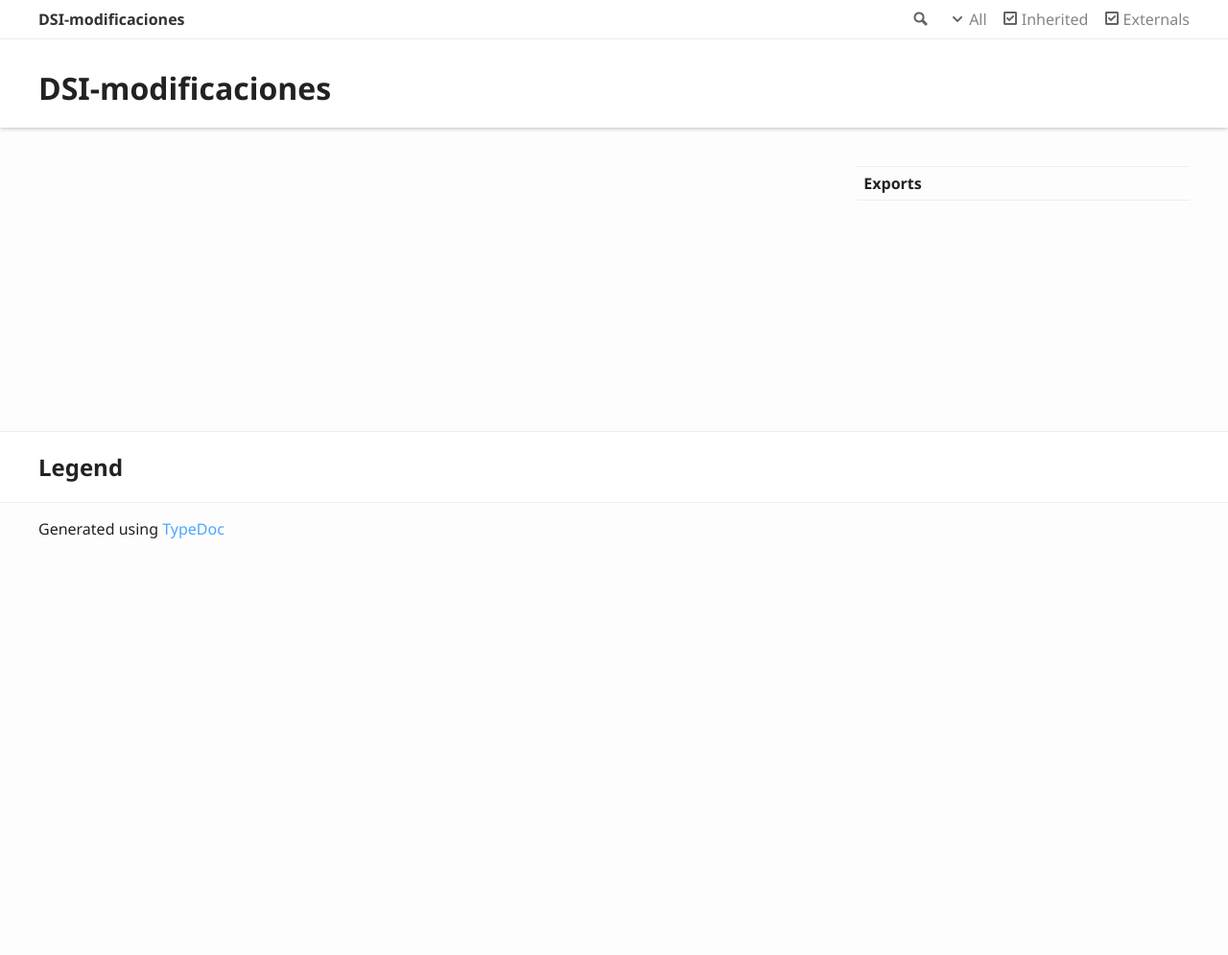
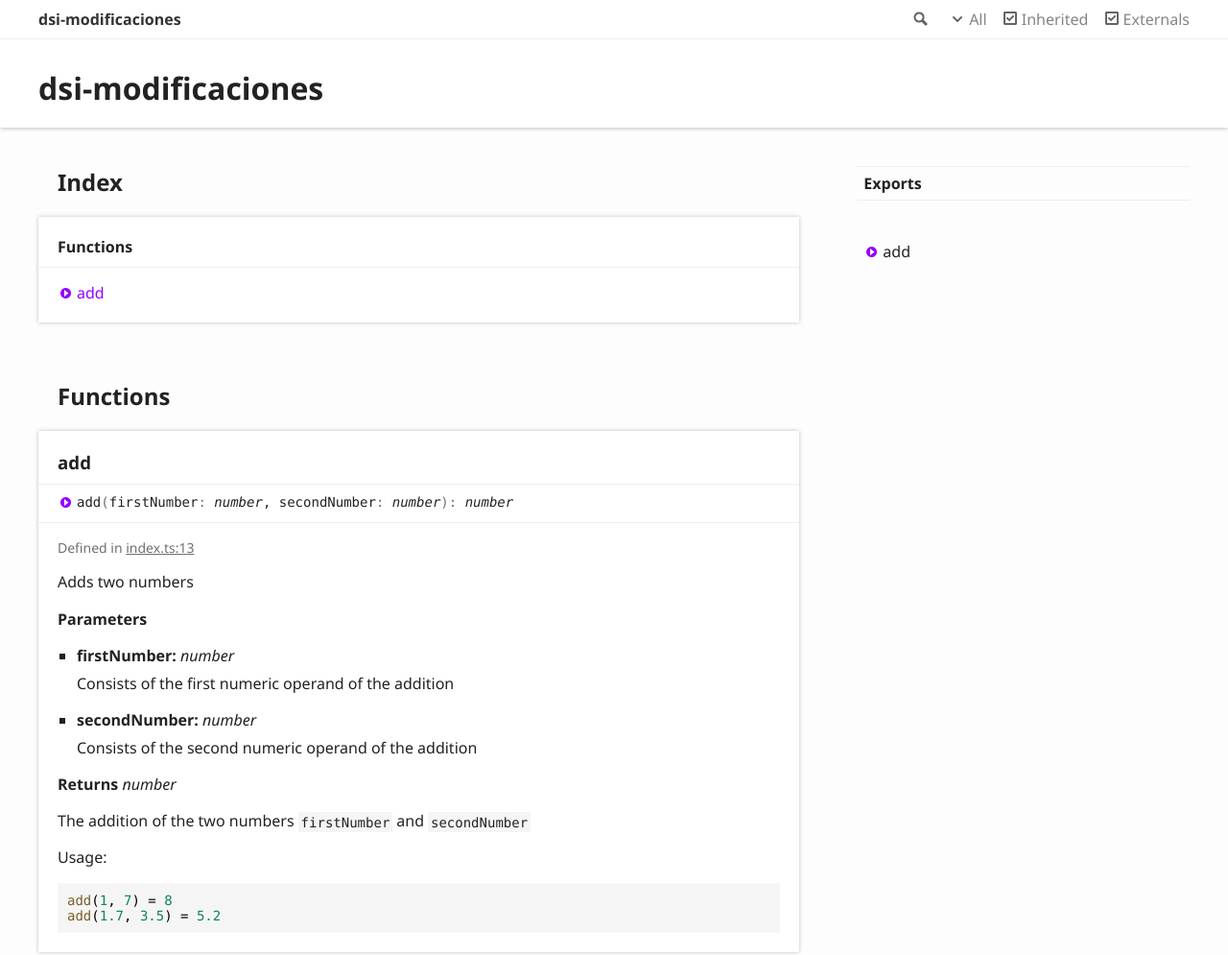
Before and after one commit to alu0101120584/DSI-modificaciones, a website: page docs/modules.html in a window 1280 px wide. Shown: the top 995 px of the page at 96% size. Before the commit the page ends 800 px from the top, so only its background shows below. Drawn offline with Linux system fonts and the light colour scheme.

Commit message:
Configuración Inicial

```diff
--- a/docs/assets/js/search.js
+++ b/docs/assets/js/search.js
@@ -1 +1 @@
-window.searchData = {"kinds":{},"rows":[],"index":{"version":"2.3.9","fields":["name","parent"],"fieldVectors":[],"invertedIndex":[],"pipeline":[]}}
+window.searchData = {"kinds":{"64":"Function"},"rows":[{"id":0,"kind":64,"name":"add","url":"modules.html#add","classes":"tsd-kind-function"}],"index":{"version":"2.3.9","fields":["name","parent"],"fieldVectors":[["name/0",[0,2.877]],["parent/0",[]]],"invertedIndex":[["add",{"_index":0,"name":{"0":{}},"parent":{}}]],"pipeline":[]}}
--- a/docs/modules.html
+++ b/docs/modules.html
@@ -3,8 +3,8 @@
 <head>
 	<meta charset="utf-8">
 	<meta http-equiv="X-UA-Compatible" content="IE=edge">
-	<title>DSI-modificaciones</title>
-	<meta name="description" content="Documentation for DSI-modificaciones">
+	<title>dsi-modificaciones</title>
+	<meta name="description" content="Documentation for dsi-modificaciones">
 	<meta name="viewport" content="width=device-width, initial-scale=1">
 	<link rel="stylesheet" href="assets/css/main.css">
 	<script async src="assets/js/search.js" id="search-script"></script>
@@ -23,7 +23,7 @@
 						<li class="state loading">Preparing search index...</li>
 						<li class="state failure">The search index is not available</li>
 					</ul>
-					<a href="index.html" class="title">DSI-modificaciones</a>
+					<a href="index.html" class="title">dsi-modificaciones</a>
 				</div>
 				<div class="table-cell" id="tsd-widgets">
 					<div id="tsd-filter">
@@ -50,13 +50,71 @@
 	</div>
 	<div class="tsd-page-title">
 		<div class="container">
-			<h1>DSI-modificaciones</h1>
+			<h1>dsi-modificaciones</h1>
 		</div>
 	</div>
 </header>
 <div class="container container-main">
 	<div class="row">
 		<div class="col-8 col-content">
+			<section class="tsd-panel-group tsd-index-group">
+				<h2>Index</h2>
+				<section class="tsd-panel tsd-index-panel">
+					<div class="tsd-index-content">
+						<section class="tsd-index-section ">
+							<h3>Functions</h3>
+							<ul class="tsd-index-list">
+								<li class="tsd-kind-function"><a href="modules.html#add" class="tsd-kind-icon">add</a></li>
+							</ul>
+						</section>
+					</div>
+				</section>
+			</section>
+			<section class="tsd-panel-group tsd-member-group ">
+				<h2>Functions</h2>
+				<section class="tsd-panel tsd-member tsd-kind-function">
+					<a name="add" class="tsd-anchor"></a>
+					<h3>add</h3>
+					<ul class="tsd-signatures tsd-kind-function">
+						<li class="tsd-signature tsd-kind-icon">add<span class="tsd-signature-symbol">(</span>firstNumber<span class="tsd-signature-symbol">: </span><span class="tsd-signature-type">number</span>, secondNumber<span class="tsd-signature-symbol">: </span><span class="tsd-signature-type">number</span><span class="tsd-signature-symbol">)</span><span class="tsd-signature-symbol">: </span><span class="tsd-signature-type">number</span></li>
+					</ul>
+					<ul class="tsd-descriptions">
+						<li class="tsd-description">
+							<aside class="tsd-sources">
+								<ul>
+									<li>Defined in <a href="https://github.com/eduardoreyes99/DSI-modificaciones/blob/5bcda75/src/index.ts#L13">index.ts:13</a></li>
+								</ul>
+							</aside>
+							<div class="tsd-comment tsd-typography">
+								<div class="lead">
+									<p>Adds two numbers</p>
+								</div>
+							</div>
+							<h4 class="tsd-parameters-title">Parameters</h4>
+							<ul class="tsd-parameters">
+								<li>
+									<h5>firstNumber: <span class="tsd-signature-type">number</span></h5>
+									<div class="tsd-comment tsd-typography">
+										<p>Consists of the first numeric operand of the addition</p>
+									</div>
+								</li>
+								<li>
+									<h5>secondNumber: <span class="tsd-signature-type">number</span></h5>
+									<div class="tsd-comment tsd-typography">
+										<p>Consists of the second numeric operand of the addition</p>
+									</div>
+								</li>
+							</ul>
+							<h4 class="tsd-returns-title">Returns <span class="tsd-signature-type">number</span></h4>
+							<p>The addition of the two numbers <code>firstNumber</code> and <code>secondNumber</code></p>
+							<p>Usage:</p>
+							<pre><code class="language-typescript"><span style="color: #795E26">add</span><span style="color: #000000">(</span><span style="color: #098658">1</span><span style="color: #000000">, </span><span style="color: #098658">7</span><span style="color: #000000">) = </span><span style="color: #098658">8</span>
+<span style="color: #795E26">add</span><span style="color: #000000">(</span><span style="color: #098658">1.7</span><span style="color: #000000">, </span><span style="color: #098658">3.5</span><span style="color: #000000">) = </span><span style="color: #098658">5.2</span>
+</code></pre>
+						</li>
+					</ul>
+				</section>
+			</section>
 		</div>
 		<div class="col-4 col-menu menu-sticky-wrap menu-highlight">
 			<nav class="tsd-navigation primary">
@@ -68,6 +126,9 @@
 			</nav>
 			<nav class="tsd-navigation secondary menu-sticky">
 				<ul class="before-current">
+					<li class=" tsd-kind-function">
+						<a href="modules.html#add" class="tsd-kind-icon">add</a>
+					</li>
 				</ul>
 			</nav>
 		</div>
```
Also changed, not shown: docs/index.html (+11 -4 lines), package.json (+5 -3 lines), src/index.ts (+15 -1 lines), tests/index.spec.ts (+17 -0 lines), .coveralls.yml (added), README.md.
